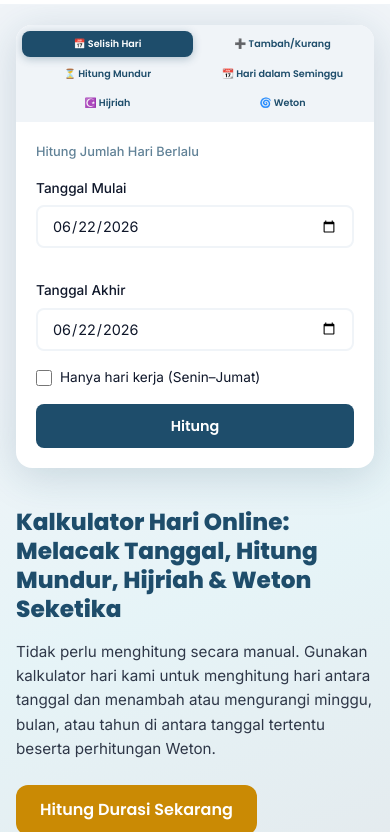
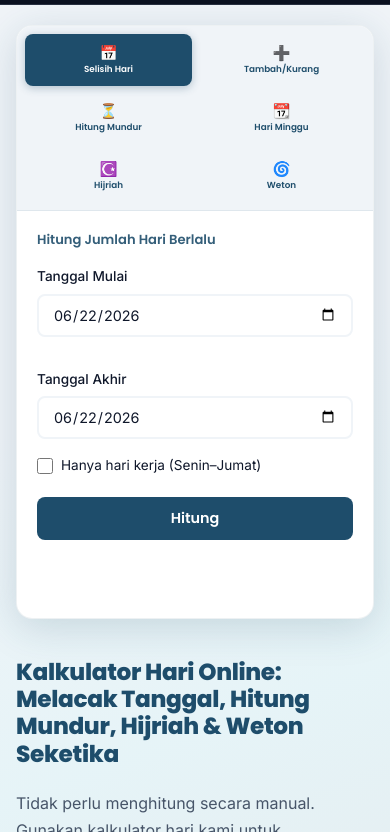
Before and after one commit to ryanbakerryan950-dotcom/day-calculator, a plain HTML site: page index.html in a window 390 px wide. Shown: the part 59-891 px from the top of the page. Drawn offline with Linux system fonts and the light colour scheme.

Commit message:
Polish hero UI: stable calculator layout, dark header, and responsive tabs.
Improve calculator tab grid, fixed panel sizing, hero text styling, swapped hero columns, and match the navigation bar to the footer theme.

Co-authored-by: Cursor <cursoragent@cursor.com>

```diff
--- a/index.html
+++ b/index.html
@@ -35,12 +35,30 @@
     <div class="hero-calc">
       <div class="calc-card">
         <div class="calc-tabs" role="tablist">
-          <button class="calc-tab active" data-tab="selisih" role="tab" aria-selected="true">📅 Selisih Hari</button>
-          <button class="calc-tab" data-tab="tambah" role="tab">➕ Tambah/Kurang</button>
-          <button class="calc-tab" data-tab="mundur" role="tab">⏳ Hitung Mundur</button>
-          <button class="calc-tab" data-tab="hari" role="tab">📆 Hari dalam Seminggu</button>
-          <button class="calc-tab" data-tab="hijriah" role="tab">☪️ Hijriah</button>
-          <button class="calc-tab" data-tab="weton" role="tab">🌀 Weton</button>
+          <button class="calc-tab active" data-tab="selisih" role="tab" aria-selected="true" title="Selisih Hari">
+            <span class="calc-tab-icon" aria-hidden="true">📅</span>
+            <span class="calc-tab-label">Selisih Hari</span>
+          </button>
+          <button class="calc-tab" data-tab="tambah" role="tab" title="Tambah/Kurang">
+            <span class="calc-tab-icon" aria-hidden="true">➕</span>
+            <span class="calc-tab-label">Tambah/Kurang</span>
+          </button>
+          <button class="calc-tab" data-tab="mundur" role="tab" title="Hitung Mundur">
+            <span class="calc-tab-icon" aria-hidden="true">⏳</span>
+            <span class="calc-tab-label">Hitung Mundur</span>
+          </button>
+          <button class="calc-tab" data-tab="hari" role="tab" title="Hari dalam Seminggu">
+            <span class="calc-tab-icon" aria-hidden="true">📆</span>
+            <span class="calc-tab-label">Hari Minggu</span>
+          </button>
+          <button class="calc-tab" data-tab="hijriah" role="tab" title="Kalender Hijriah">
+            <span class="calc-tab-icon" aria-hidden="true">☪️</span>
+            <span class="calc-tab-label">Hijriah</span>
+          </button>
+          <button class="calc-tab" data-tab="weton" role="tab" title="Weton Jawa">
+            <span class="calc-tab-icon" aria-hidden="true">🌀</span>
+            <span class="calc-tab-label">Weton</span>
+          </button>
         </div>
 
         <div class="calc-body">
@@ -102,7 +120,7 @@
 
           <!-- Tab 3: Hitung Mundur -->
           <div class="calc-panel" id="panel-mundur">
-            <p class="panel-desc">Countdown</p>
+            <p class="panel-desc">Hitung Mundur</p>
             <div class="form-group">
               <label for="mundur-date">Target Tanggal</label>
               <input type="date" id="mundur-date">
@@ -137,7 +155,7 @@
 
           <!-- Tab 4: Hari dalam Seminggu -->
           <div class="calc-panel" id="panel-hari">
-            <p class="panel-desc">Day of Week Finder</p>
+            <p class="panel-desc">Hari dalam Seminggu</p>
             <div class="form-group">
               <label for="hari-date">Pilih Tanggal</label>
               <input type="date" id="hari-date">
@@ -151,7 +169,7 @@
 
           <!-- Tab 5: Hijriah -->
           <div class="calc-panel" id="panel-hijriah">
-            <p class="panel-desc">Gregorian ↔ Hijriah Converter</p>
+            <p class="panel-desc">Konverter Hijriah &amp; Gregorian</p>
             <div class="radio-group">
               <label class="radio-label">
                 <input type="radio" name="hijri-dir" value="g2h" checked>
@@ -206,7 +224,7 @@
 
           <!-- Tab 6: Weton -->
           <div class="calc-panel" id="panel-weton">
-            <p class="panel-desc">Weton Jawa Calculator</p>
+            <p class="panel-desc">Kalkulator Weton Jawa</p>
             <div class="form-group">
               <label for="weton-date">Tanggal Lahir</label>
               <input type="date" id="weton-date">
--- a/script.js
+++ b/script.js
@@ -172,7 +172,14 @@
       t.setAttribute('aria-selected', active);
     });
     document.querySelectorAll('.calc-panel').forEach(p => {
-      p.classList.toggle('active', p.id === `panel-${tabId}`);
+      const active = p.id === `panel-${tabId}`;
+      p.classList.toggle('active', active);
+      p.setAttribute('aria-hidden', active ? 'false' : 'true');
+      if (active) {
+        p.removeAttribute('inert');
+      } else {
+        p.setAttribute('inert', '');
+      }
     });
   }
 
@@ -505,5 +512,6 @@
     initMobileMenu();
     initHeroCTA();
     initImageFallbacks();
+    switchTab('selisih');
   });
 })();
--- a/style.css
+++ b/style.css
@@ -100,15 +100,15 @@ a {
   position: sticky;
   top: 0;
   z-index: 100;
-  background: var(--white);
-  border-bottom: 1px solid var(--light);
+  background: linear-gradient(180deg, var(--dark) 0%, #0A101F 100%);
+  border-bottom: 1px solid rgba(255, 255, 255, 0.1);
   height: 64px;
   transition: box-shadow 0.3s;
   width: 100%;
 }
 
 #header.scrolled {
-  box-shadow: 0 2px 16px rgba(var(--purple-rgb), 0.12);
+  box-shadow: 0 4px 20px rgba(0, 0, 0, 0.35);
 }
 
 .header-inner {
@@ -126,7 +126,11 @@ a {
   font-family: 'Poppins', sans-serif;
   font-weight: 800;
   font-size: 1.2rem;
-  color: var(--purple);
+  color: var(--white);
+}
+
+.logo:hover {
+  color: var(--white);
 }
 
 .logo span {
@@ -143,13 +147,13 @@ a {
   font-family: 'Poppins', sans-serif;
   font-weight: 600;
   font-size: 0.9rem;
-  color: var(--dark);
+  color: rgba(255, 255, 255, 0.75);
   transition: color 0.2s;
 }
 
 .nav-link:hover,
 .nav-link.active {
-  color: var(--purple);
+  color: var(--white);
 }
 
 .nav-btn {
@@ -165,6 +169,7 @@ a {
 
 .nav-btn:hover {
   opacity: 0.9;
+  color: var(--white);
 }
 
 .mobile-menu-btn {
@@ -181,26 +186,27 @@ a {
   display: block;
   width: 24px;
   height: 2px;
-  background: var(--purple);
+  background: var(--white);
   border-radius: 2px;
   transition: all 0.3s;
 }
 
 /* Hero */
 #hero {
-  min-height: calc(100vh - 64px);
+  min-height: auto;
   display: grid;
   grid-template-columns: minmax(0, 1.15fr) minmax(0, 0.85fr);
-  gap: clamp(1.5rem, 3vw, 3rem);
+  gap: 2rem;
   align-items: center;
-  padding: clamp(1.5rem, 3vw, 2.5rem) max(1.25rem, calc((100% - 1320px) / 2));
+  padding: 2.5rem max(1.25rem, calc((100% - 1320px) / 2));
+  width: 100%;
+  box-sizing: border-box;
   background: linear-gradient(
     160deg,
     var(--light) 35%,
     rgba(var(--teal-rgb), 0.1) 65%,
     rgba(var(--purple-rgb), 0.12) 100%
   );
-  width: 100%;
 }
 
 @media (min-width: 901px) {
@@ -212,89 +218,98 @@ a {
     display: none;
   }
 
-  .calc-tabs {
-    display: grid;
-    grid-template-columns: repeat(3, 1fr);
-    gap: 4px;
-    flex-wrap: unset;
-  }
-
-  .calc-tab {
+}
+
+@media (min-width: 1400px) {
+  .calc-tab-label {
     font-size: 0.68rem;
-    padding: 8px 4px;
-    white-space: normal;
-    text-align: center;
-    line-height: 1.2;
-    min-width: 0;
-  }
-}
-
-@media (min-width: 1400px) {
-  .calc-tabs {
-    grid-template-columns: repeat(6, 1fr);
-  }
-
-  .calc-tab {
-    font-size: 0.72rem;
-    white-space: nowrap;
   }
 }
 
 .hero-calc {
+  order: 2;
   min-width: 0;
-  width: 100%;
+  width: min(100%, 580px);
+  max-width: 580px;
+  align-self: center;
+  justify-self: end;
+  flex-shrink: 0;
 }
 
 .hero-text {
+  order: 1;
+  align-self: center;
   position: relative;
   z-index: 1;
   min-width: 0;
-  padding-right: clamp(0rem, 2vw, 1rem);
+  max-width: 31rem;
+  padding-right: 1.5rem;
+  display: flex;
+  flex-direction: column;
+  align-items: flex-start;
+  text-align: left;
 }
 
 .hero-text h1 {
-  font-size: clamp(1.5rem, 2.2vw, 2rem);
-  margin-bottom: 1rem;
+  font-family: 'Poppins', sans-serif;
+  font-size: clamp(1.75rem, 2.35vw, 2.125rem);
+  font-weight: 800;
+  line-height: 1.18;
+  color: var(--purple);
+  margin: 0 0 1.35rem;
+  letter-spacing: -0.015em;
   overflow-wrap: break-word;
   word-wrap: break-word;
 }
 
 .hero-sub {
-  font-size: 0.95rem;
-  color: var(--dark);
-  opacity: 0.85;
-  margin-bottom: 1.5rem;
+  font-family: 'Inter', sans-serif;
+  font-size: 1rem;
+  font-weight: 400;
+  line-height: 1.7;
+  color: #475569;
+  margin: 0 0 1.85rem;
 }
 
 .btn-cta {
   display: inline-block;
   font-family: 'Poppins', sans-serif;
   font-weight: 600;
+  font-size: 1rem;
   background: var(--green);
   color: var(--white);
-  padding: 0.75rem 1.5rem;
-  border-radius: 12px;
-  margin-bottom: 1rem;
+  padding: 0.875rem 1.625rem;
+  border-radius: 10px;
+  margin: 0 0 1rem;
   transition: opacity 0.2s;
 }
 
 .btn-cta:hover {
-  opacity: 0.9;
+  opacity: 0.92;
+  color: var(--white);
 }
 
 .hero-link {
-  display: block;
+  display: inline-block;
+  font-family: 'Inter', sans-serif;
   font-weight: 500;
   color: var(--teal);
-  font-size: 0.9rem;
+  font-size: 0.9375rem;
+  line-height: 1.5;
+  transition: opacity 0.2s;
+}
+
+.hero-link:hover {
+  opacity: 0.85;
+  color: var(--teal);
 }
 
 .hero-decoration {
   position: absolute;
   top: -20px;
   right: 0;
-  width: clamp(120px, 16vw, 200px);
-  height: clamp(120px, 16vw, 200px);
+  width: 160px;
+  height: 160px;
   pointer-events: none;
   z-index: 0;
   opacity: 0.85;
@@ -302,33 +317,58 @@ a {
 
 /* Calculator Card */
 .calc-card {
+  display: flex;
+  flex-direction: column;
+  width: 100%;
   background: var(--white);
   border-radius: 16px;
   box-shadow: 0 8px 40px rgba(var(--purple-rgb), 0.18);
   overflow: hidden;
+  border: 1px solid rgba(var(--purple-rgb), 0.08);
 }
 
 .calc-tabs {
-  display: flex;
+  display: grid;
+  grid-template-columns: repeat(3, minmax(0, 1fr));
+  flex-shrink: 0;
   background: var(--light);
-  padding: 6px;
-  gap: 4px;
-  flex-wrap: wrap;
+  padding: 8px;
+  gap: 6px;
+  border-bottom: 1px solid rgba(var(--purple-rgb), 0.08);
 }
 
 .calc-tab {
-  flex: 1;
-  min-width: 80px;
-  padding: 8px 4px;
+  display: flex;
+  flex-direction: column;
+  align-items: center;
+  justify-content: center;
+  gap: 3px;
+  min-width: 0;
+  min-height: 3.25rem;
+  padding: 0.4rem 0.25rem;
   border: none;
   border-radius: 8px;
   background: transparent;
   color: var(--purple);
   font-family: 'Poppins', sans-serif;
   font-weight: 600;
-  font-size: 0.75rem;
   cursor: pointer;
-  transition: all 0.2s;
+  transition: background 0.2s, color 0.2s, box-shadow 0.2s;
+  text-align: center;
+}
+
+.calc-tab-icon {
+  font-size: 1rem;
+  line-height: 1;
+  flex-shrink: 0;
+}
+
+.calc-tab-label {
+  font-size: 0.62rem;
+  line-height: 1.15;
+  white-space: normal;
+  word-break: break-word;
+  hyphens: auto;
 }
 
 .calc-tab:hover {
@@ -342,23 +382,36 @@ a {
 }
 
 .calc-body {
-  padding: 1.5rem;
+  flex: 1;
+  display: grid;
+  padding: 1.35rem 1.5rem 1.5rem;
 }
 
 .calc-panel {
-  display: none;
+  grid-area: 1 / 1;
+  min-width: 0;
+  width: 100%;
+  visibility: hidden;
+  pointer-events: none;
 }
 
 .calc-panel.active {
-  display: block;
+  visibility: visible;
+  pointer-events: auto;
+  z-index: 1;
 }
 
 .panel-desc {
-  font-size: 0.8rem;
+  font-family: 'Poppins', sans-serif;
+  font-size: 0.82rem;
   color: var(--purple);
-  font-weight: 500;
+  font-weight: 600;
   margin-bottom: 1rem;
-  opacity: 0.7;
+  opacity: 0.9;
+}
+
+.calc-panel .btn-primary {
+  margin-top: 0.25rem;
 }
 
 .form-row {
@@ -1928,14 +1981,13 @@ select:focus {
   #hero {
     grid-template-columns: minmax(0, 1fr) minmax(0, 1fr);
     gap: 2rem;
-    align-items: start;
-    min-height: auto;
+    align-items: center;
     padding-top: 2rem;
     padding-bottom: 2rem;
   }
 
   .hero-text h1 {
-    font-size: clamp(1.4rem, 3vw, 1.75rem);
+    font-size: 1.5rem;
   }
 }
 
@@ -1943,37 +1995,27 @@ select:focus {
   #hero {
     grid-template-columns: 1fr;
     padding: 1.25rem 1rem;
-    min-height: auto;
   }
 
   .hero-calc {
     order: 1;
+    max-width: none;
+    justify-self: stretch;
   }
 
   .hero-text {
     order: 2;
+    max-width: none;
     padding-right: 0;
     padding-top: 0.5rem;
   }
 
-  .calc-tabs {
-    display: grid;
-    grid-template-columns: repeat(3, 1fr);
-    gap: 4px;
-    flex-wrap: unset;
-    overflow-x: visible;
-  }
-
-  .calc-tab {
-    flex: unset;
-    min-width: 0;
-    font-size: 0.62rem;
-    padding: 8px 3px;
-    line-height: 1.2;
+  .calc-tab-label {
+    font-size: 0.58rem;
   }
 
   .calc-body {
-    padding: 1.25rem;
+    padding: 1.15rem 1.25rem 1.25rem;
   }
 
   .section {
@@ -2084,11 +2126,11 @@ select:focus {
     top: 64px;
     left: 0;
     right: 0;
-    background: var(--white);
+    background: linear-gradient(180deg, var(--dark) 0%, #0A101F 100%);
     flex-direction: column;
     padding: 1rem;
-    border-bottom: 1px solid var(--light);
-    box-shadow: 0 4px 16px rgba(var(--purple-rgb), 0.1);
+    border-bottom: 1px solid rgba(255, 255, 255, 0.1);
+    box-shadow: 0 4px 20px rgba(0, 0, 0, 0.35);
     z-index: 99;
   }
 
@@ -2184,12 +2226,15 @@ select:focus {
   }
 
   .calc-tabs {
-    grid-template-columns: repeat(2, 1fr);
-  }
-
-  .calc-tab {
-    font-size: 0.6rem;
-    padding: 7px 2px;
+    grid-template-columns: repeat(2, minmax(0, 1fr));
+  }
+
+  .calc-tab-label {
+    font-size: 0.55rem;
+  }
+
+  .calc-tab-icon {
+    font-size: 0.9rem;
   }
 
   .logo {
```
